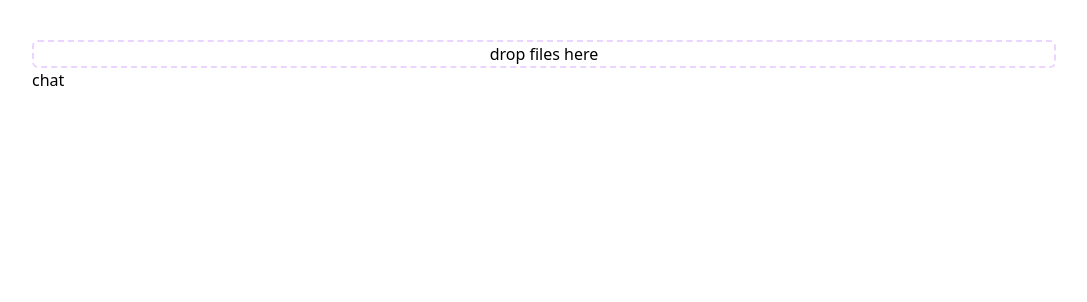
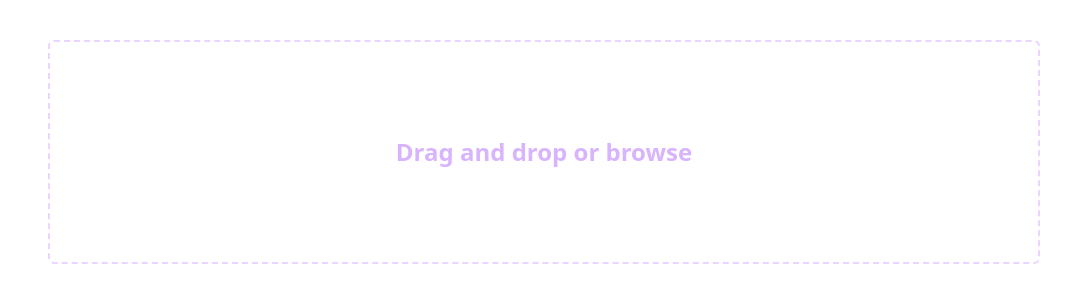
Before and after one commit to ValbertMartins/gpt_tesseractjs, a Next.js app: page / in a window 1280 px wide. Shown: the top 302 px of the page, without its empty margins (96-1183 px from the left). Built offline with nearby package versions, Linux system fonts and the light colour scheme.

Commit message:
feat: styling dragdrop

```diff
--- a/src/components/chat/index.tsx
+++ b/src/components/chat/index.tsx
@@ -5,13 +5,7 @@ interface Props {
 }
 
 const Chat = ({ inputText }: Props) => {
-  console.log(inputText)
-  return (
-    <div>
-      chat
-      {inputText}
-    </div>
-  )
+  return <div className="m-4">{inputText}</div>
 }
 
 export default Chat
--- a/src/components/dragdrop/index.tsx
+++ b/src/components/dragdrop/index.tsx
@@ -15,23 +15,41 @@ const DragAndDrop = ({ setTextTransformed, textTransformed }: Props) => {
     },
   })
 
-  const preview = acceptedFiles.length > 0 ? acceptedFiles[0] : null
+  const preview = acceptedFiles.length > 0 ? URL.createObjectURL(acceptedFiles[0]) : null
 
   useEffect(() => {
     if (acceptedFiles.length > 0) {
       const image = acceptedFiles[0]
       getTransformedText(image, "por").then(text => setTextTransformed(text))
+    } else {
+      setTextTransformed("")
     }
   }, [acceptedFiles])
 
-  console.log(isDragAccept)
+  console.log(acceptedFiles)
+
   return (
     <div
       {...getRootProps({})}
-      className="rounded-md border-dashed border-purple-200 border-2 flex justify-center"
+      className={`rounded-md mx-4 border-dashed border-purple-200 border-2 flex justify-center items-center transition-all min-h-sm  ${
+        isDragAccept && "bg-purple-200"
+      }`}
     >
       <input {...getInputProps()} />
-      {preview ? <img src={URL.createObjectURL(preview)} /> : "drop files here"}
+      {preview ? (
+        <img
+          src={preview}
+          className="w-full"
+        />
+      ) : (
+        <p
+          className={`text-2xl font-semibold transition-all text-purple-300 ${
+            isDragAccept && "text-white"
+          }`}
+        >
+          Drag and drop or browse
+        </p>
+      )}
     </div>
   )
 }
--- a/src/pages/api/hello.ts
+++ /dev/null
@@ -1,13 +0,0 @@
-// Next.js API route support: https://nextjs.org/docs/api-routes/introduction
-import type { NextApiRequest, NextApiResponse } from 'next'
-
-type Data = {
-  name: string
-}
-
-export default function handler(
-  req: NextApiRequest,
-  res: NextApiResponse<Data>
-) {
-  res.status(200).json({ name: 'John Doe' })
-}
--- a/src/pages/index.tsx
+++ b/src/pages/index.tsx
@@ -3,7 +3,7 @@ import DragAndDrop from "@/components/dragdrop"
 import { useState } from "react"
 
 export default function Home() {
-  const [textTransformed, setTextTransformed] = useState("")
+  const [textTransformed, setTextTransformed] = useState<string>("")
   return (
     <main className="max-w-5xl mx-auto my-10">
       <DragAndDrop
--- a/tailwind.config.js
+++ b/tailwind.config.js
@@ -9,7 +9,11 @@ module.exports = {
     "./src/**/*.{js,ts,jsx,tsx}",
   ],
   theme: {
-    extend: {},
+    extend: {
+      minHeight: {
+        sm: "14rem",
+      },
+    },
   },
   plugins: [],
 }
```
Also changed, not shown: 1 other file (tests, documents, lock files or other folders).
